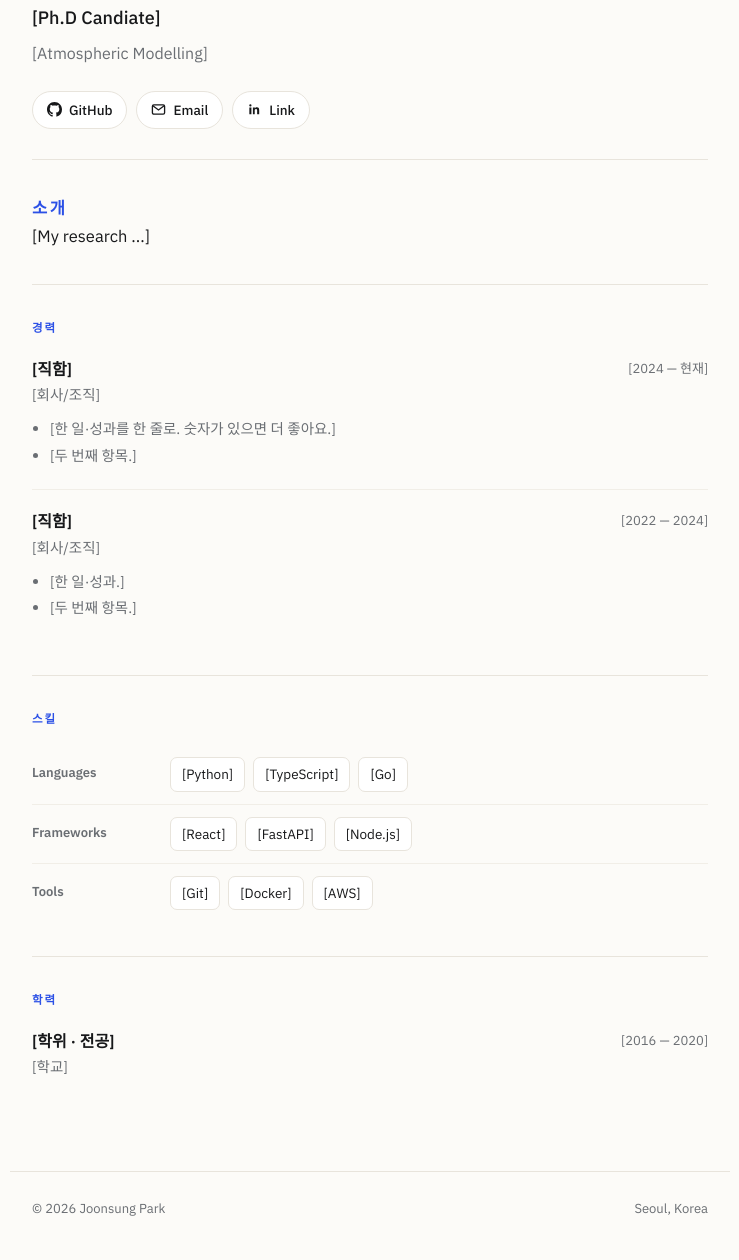
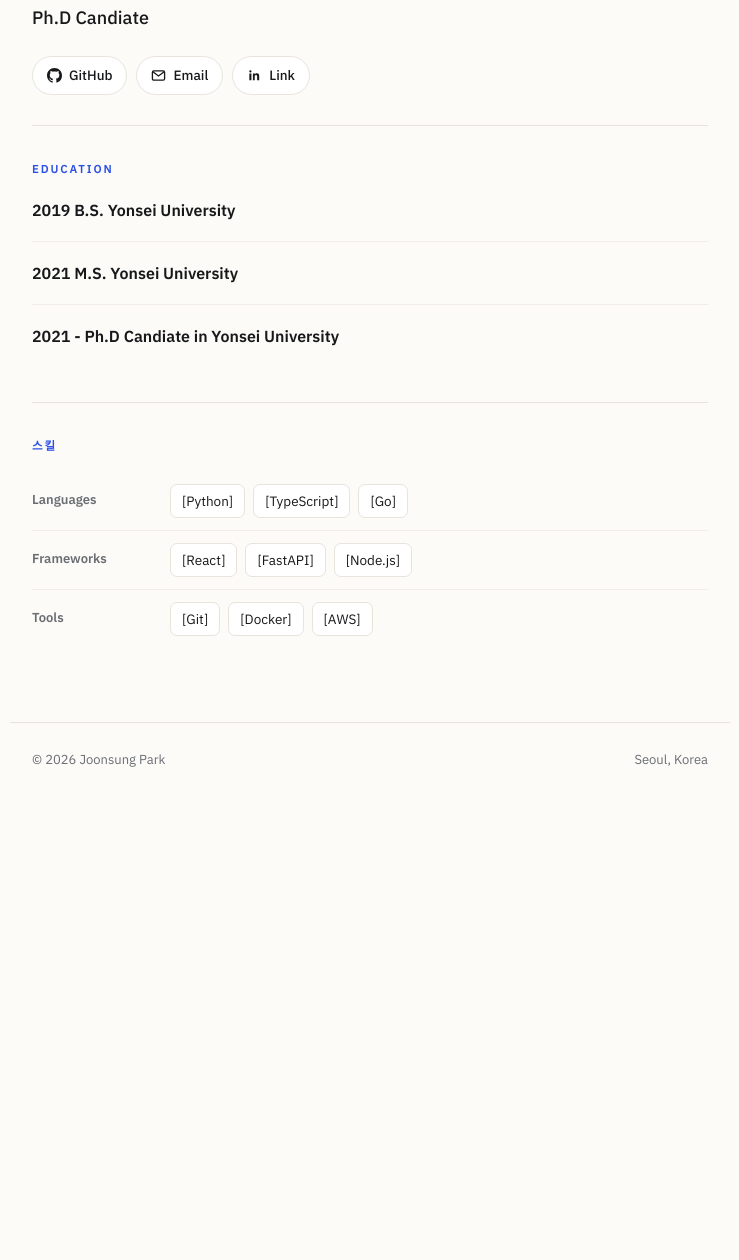
Before and after one commit to JoonsungP/JoonsungP.github.io, a plain HTML site: page index.html in a window 1280 px wide. Shown: the part 197-1457 px from the top of the page, without its empty margins (270-1009 px from the left). After the commit the page ends 1008 px from the top, so only its background shows below. Drawn offline with Linux system fonts and the light colour scheme.

Commit message:
3rd commit

```diff
--- a/index.html
+++ b/index.html
@@ -117,54 +117,42 @@
 <main class="wrap">
   <section class="hero">
     <h1>Joonsung&nbsp;Park</h1>
-    <p class="role">[Ph.D Candiate]</p>
-    <p class="tag">[Atmospheric Modelling]</p>
+    <p class="role">Ph.D Candiate</p>
+    <p class="tag"></p>
     <div class="links">
-      <a href="https://github.com/[아이디]" target="_blank" rel="noopener">
+      <a href="https://github.com/JoonsungP" target="_blank" rel="noopener">
         <svg viewBox="0 0 16 16" fill="currentColor" aria-hidden="true"><path d="M8 0C3.58 0 0 3.58 0 8c0 3.54 2.29 6.53 5.47 7.59.4.07.55-.17.55-.38 0-.19-.01-.82-.01-1.49-2.01.37-2.53-.49-2.69-.94-.09-.23-.48-.94-.82-1.13-.28-.15-.68-.52-.01-.53.63-.01 1.08.58 1.23.82.72 1.21 1.87.87 2.33.66.07-.52.28-.87.51-1.07-1.78-.2-3.64-.89-3.64-3.95 0-.87.31-1.59.82-2.15-.08-.2-.36-1.02.08-2.12 0 0 .67-.21 2.2.82.64-.18 1.32-.27 2-.27.68 0 1.36.09 2 .27 1.53-1.04 2.2-.82 2.2-.82.44 1.1.16 1.92.08 2.12.51.56.82 1.27.82 2.15 0 3.07-1.87 3.75-3.65 3.95.29.25.54.73.54 1.48 0 1.07-.01 1.93-.01 2.2 0 .21.15.46.55.38A8.01 8.01 0 0016 8c0-4.42-3.58-8-8-8z"/></svg>
         GitHub
       </a>
-      <a href="mailto:[you@email.com]">
+      <a href="mailto:ippjs089@yonsei.ac.kr">
         <svg viewBox="0 0 16 16" fill="none" stroke="currentColor" stroke-width="1.4" aria-hidden="true"><rect x="1.5" y="3" width="13" height="10" rx="1.5"/><path d="M2 4l6 4.5L14 4"/></svg>
         Email
       </a>
-      <a href="https://[링크드인-또는-다른-링크]" target="_blank" rel="noopener">
+      <a href="https://lamor.yonsei.ac.kr" target="_blank" rel="noopener">
         <svg viewBox="0 0 16 16" fill="currentColor" aria-hidden="true"><path d="M3.6 2.4a1.2 1.2 0 11-.01 2.41A1.2 1.2 0 013.6 2.4zM2.5 5.8h2.2V13H2.5V5.8zM6.3 5.8h2.1v1h.03c.29-.53 1-1.08 2.02-1.08 2.16 0 2.56 1.4 2.56 3.23V13h-2.2V9.4c0-.86-.02-1.96-1.2-1.96-1.2 0-1.38.93-1.38 1.9V13H6.3V5.8z"/></svg>
         Link
       </a>
     </div>
   </section>
 
-  <section id="about" class="about">
-    <p class="eyebrow">소개</p>
-    <p>[My research ...]</p>
-  </section>
-
-  <section id="experience">
-    <p class="eyebrow">경력</p>
+  <section id="education">
+    <p class="eyebrow">Education</p>
 
     <div class="entry">
       <div>
-        <div class="role">[직함]</div>
-        <div class="org">[회사/조직]</div>
-        <ul>
-          <li>[한 일·성과를 한 줄로. 숫자가 있으면 더 좋아요.]</li>
-          <li>[두 번째 항목.]</li>
-        </ul>
+        <div class="role">2019 B.S. Yonsei University</div>
       </div>
-      <div class="when">[2024 — 현재]</div>
     </div>
 
     <div class="entry">
       <div>
-        <div class="role">[직함]</div>
-        <div class="org">[회사/조직]</div>
-        <ul>
-          <li>[한 일·성과.]</li>
-          <li>[두 번째 항목.]</li>
-        </ul>
+        <div class="role">2021 M.S. Yonsei University</div>
       </div>
-      <div class="when">[2022 — 2024]</div>
+    </div>
+
+    <div class="entry">
+      <div>
+        <div class="role">2021 - Ph.D Candiate in Yonsei University</div>
     </div>
   </section>
 
@@ -184,16 +172,6 @@
     </div>
   </section>
 
-  <section id="education">
-    <p class="eyebrow">학력</p>
-    <div class="entry">
-      <div>
-        <div class="role">[학위 · 전공]</div>
-        <div class="org">[학교]</div>
-      </div>
-      <div class="when">[2016 — 2020]</div>
-    </div>
-  </section>
 </main>
 
 <footer class="wrap">
```
